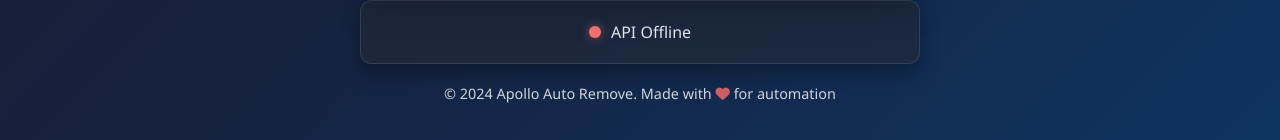
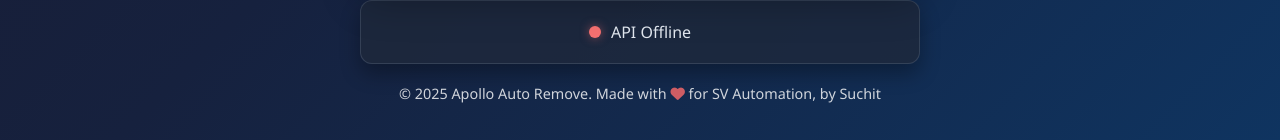
Before and after one commit to suchitsharma2004/Apollo-auto-remove, a website: page index.html in a window 1280 px wide. Shown: the part 908-1048 px from the top of the page. Drawn offline with Linux system fonts and the light colour scheme; no server answers.

Commit message:
Update footer: Change to 2025 and add SV Automation by Suchit

```diff
--- a/index.html
+++ b/index.html
@@ -114,7 +114,7 @@
         </main>
 
         <footer>
-            <p>&copy; 2024 Apollo Auto Remove. Made with <i class="fas fa-heart"></i> for automation</p>
+            <p>&copy; 2025 Apollo Auto Remove. Made with <i class="fas fa-heart"></i> for SV Automation, by Suchit</p>
         </footer>
     </div>
 
```
